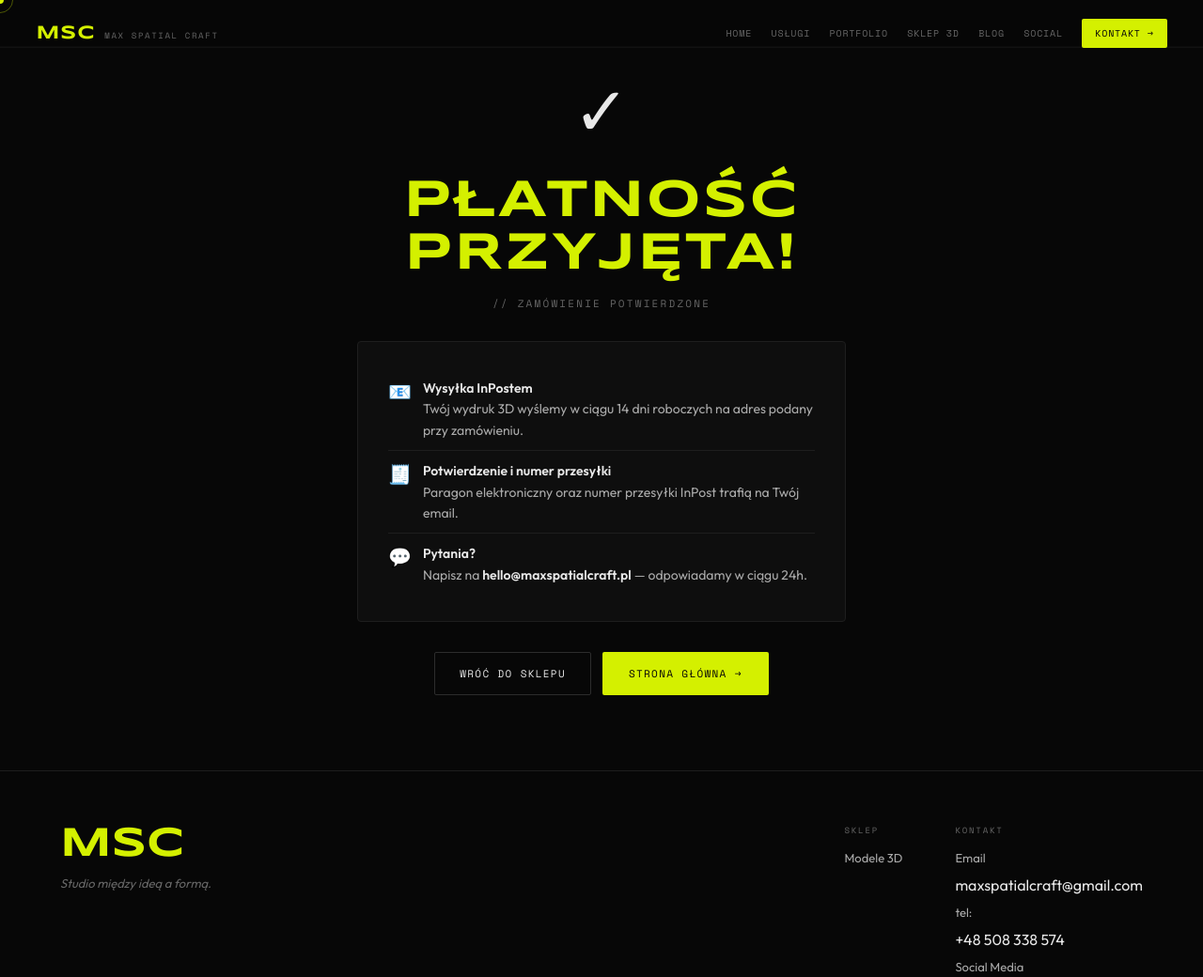
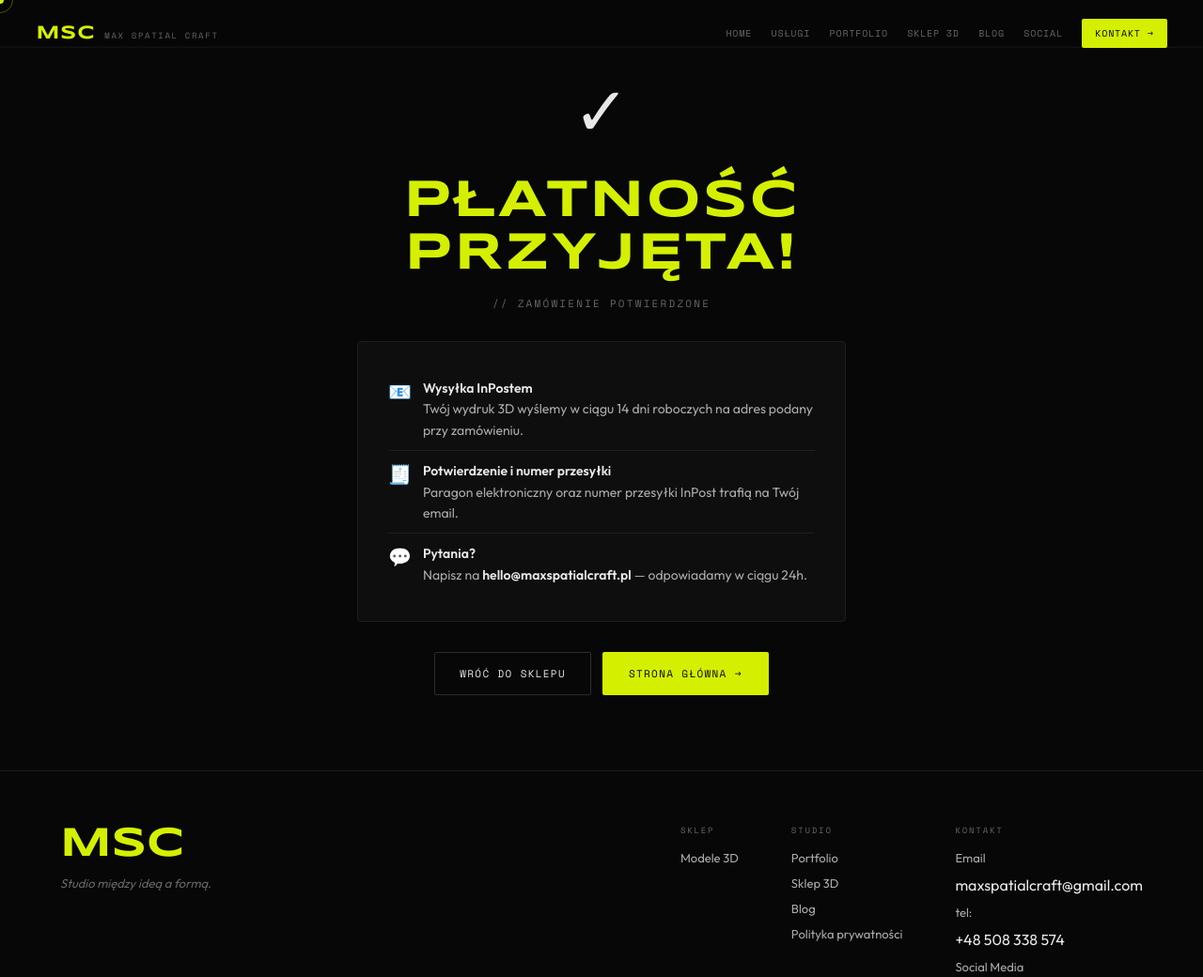
Before and after one commit to MaxM313/MSC, a website: page success.html in a window 1280 px wide. Shown: the top 1040 px of the page at 94% size. Drawn offline with nearby package versions, Linux system fonts and the light colour scheme.

Commit message:
Add new gallery images + success page tweak

```diff
--- a/success.html
+++ b/success.html
@@ -72,6 +72,7 @@
     <div><div class="ft-logo">MSC</div><div class="ft-tag">Studio między ideą a formą.</div></div>
     <div class="ft-nav">
       <div class="fn-col"><div class="fn-t">Sklep</div><a href="shop.html">Modele 3D</a></div>
+        <div class="fn-col"><div class="fn-t">Studio</div><a href="portfolio.html">Portfolio</a><a href="shop.html">Sklep 3D</a><a href="blog.html">Blog</a><a href="polityka-prywatnosci.html">Polityka prywatności</a></div>
       <div class="fn-col"><div class="fn-t">Kontakt</div><a href="mailto:maxspatialcraft@gmail.com">Email </a>maxspatialcraft@gmail.com <a href="tel:+48 508 338 574">tel:</a>+48 508 338 574 <a href="social.html">Social Media</a></div>
     </div>
   </div>
```
Also changed, not shown: assets/img/IMG_9153.JPG (added), 2 other files.
